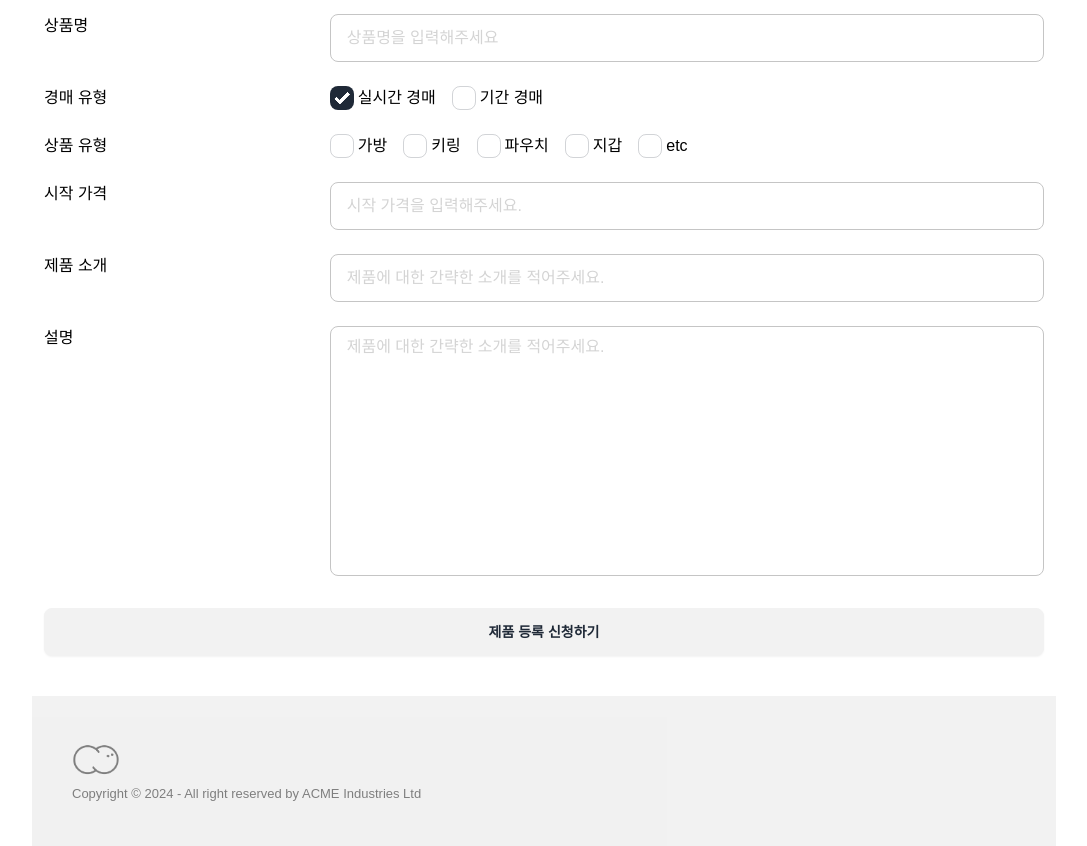
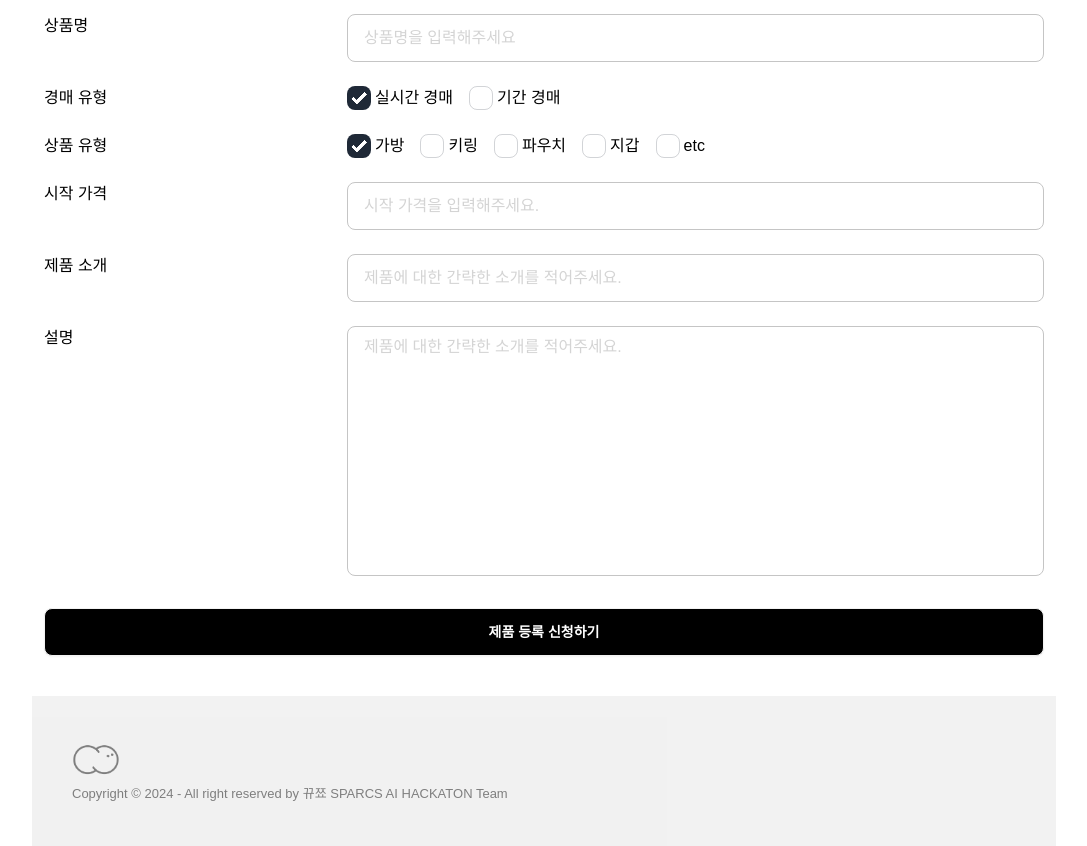
Before and after one commit to Re-Bid/ReBid-FE, a React (Create React App) app: page /sell in a window 1280 px wide. Shown: the part 300-1146 px from the top of the page, without its empty margins (96-1183 px from the left). Built offline with nearby package versions, Linux system fonts and the light colour scheme; a web font is replaced by a local one.

Commit message:
[FE-16] sell upload fix

```diff
--- a/src/Layout.jsx
+++ b/src/Layout.jsx
@@ -15,7 +15,7 @@ export default function Layout() {
 
       <div className="min-h-[150px] py-10 bg-neutral-200 px-10 opacity-50 text-[13px] min-w-[1024px] ">
         <img src={logo} alt="logo" className="size-12" />
-        Copyright © 2024 - All right reserved by ACME Industries Ltd
+        Copyright © 2024 - All right reserved by 뀨쬬 SPARCS AI HACKATON Team
       </div>
     </div>
   );
--- a/src/page/Sell.jsx
+++ b/src/page/Sell.jsx
@@ -1,5 +1,6 @@
 import { CameraIcon } from "@heroicons/react/24/outline";
 import { useState } from "react";
+import Button from "../components/Button";
 
 export default function Sell() {
   const [images, setImages] = useState([]);
@@ -37,18 +38,20 @@ export default function Sell() {
   };
 
   const onFileUpload = (e) => {
-    if (images.length < 5) {
+    if (images.length + e.target.files.length <= 5) {
+      for (let i = 0; i < e.target.files.length; i++) {
         let reader = new FileReader();
-      if (e.target.files[0]) {
-        reader.readAsDataURL(e.target.files[0]);
+        if (e.target.files[i]) {
+          reader.readAsDataURL(e.target.files[i]);
         }
         reader.onloadend = () => {
           const resultImage = reader.result;
           setImages((prev) => [...prev, resultImage]);
         };
         setImageCnt((prev) => prev + 1);
+      }
     } else {
-      alert("No more photos");
+      alert("사진은 최대 5개까지 입력 가능합니다.");
     }
   };
 
@@ -64,9 +67,23 @@ export default function Sell() {
         className="flex flex-col items-center *:w-[1000px]"
       >
         <div className="grid grid-cols-[2fr_5fr] py-5 border-borderColor *:my-3">
+          <div className="flex flex-col">
             <div>
               상품 이미지
-            <span className="text-neutral-300 text-[13px]">({imageCnt}/5)</span>
+              <span className="text-neutral-300 text-[13px]">
+                ({imageCnt}/5)
+              </span>
+            </div>
+            <input
+              onChange={onFileUpload}
+              type="file"
+              name="photo"
+              id="photo"
+              className="opacity-0"
+              accept="image/*"
+              required
+              multiple
+            />
           </div>
           <div className="flex gap-5">
             <label
@@ -85,21 +102,13 @@ export default function Sell() {
               />
             ))}
           </div>
-          <input
-            onChange={onFileUpload}
-            type="file"
-            name="photo"
-            id="photo"
-            className="hidden"
-            accept="image/*"
-            required
-          />
 
           <div>상품명</div>
           <input
             type="text"
             name="name"
             className="inputText"
+            required
             placeholder="상품명을 입력해주세요"
           />
 
@@ -111,7 +120,7 @@ export default function Sell() {
                 name="type"
                 id="realTime"
                 className="checkbox"
-                checked
+                defaultChecked
                 readOnly
               />
               실시간 경매
@@ -132,46 +141,52 @@ export default function Sell() {
           <fieldset className="flex gap-4 items-center">
             <label htmlFor="bag" className="flex items-center gap-1">
               <input
-                type="checkbox"
+                type="radio"
                 name="item"
                 id="bag"
                 className="checkbox"
+                defaultChecked
+                readOnly
               />
               가방
             </label>
             <label htmlFor="keyring" className="flex items-center gap-1">
               <input
-                type="checkbox"
+                type="radio"
                 name="item"
                 id="keyring"
                 className="checkbox"
+                readOnly
               />
               키링
             </label>
             <label htmlFor="pouch" className="flex items-center gap-1">
               <input
-                type="checkbox"
+                type="radio"
                 name="item"
                 id="pouch"
                 className="checkbox"
+                readOnly
               />
               파우치
             </label>
             <label htmlFor="wallet" className="flex items-center gap-1">
               <input
-                type="checkbox"
+                type="radio"
                 name="item"
                 id="wallet"
                 className="checkbox"
+                readOnly
               />
               지갑
             </label>
-            <label htmlFor="else" className="flex items-center gap-1">
+            <label htmlFor="etc" className="flex items-center gap-1">
               <input
-                type="checkbox"
+                type="radio"
                 name="item"
-                id="else"
+                id="etc"
                 className="checkbox"
+                readOnly
               />
               etc
             </label>
@@ -205,7 +220,11 @@ export default function Sell() {
           />
         </div>
 
-        <input type="submit" value="제품 등록 신청하기" className="btn" />
+        <input
+          type="submit"
+          value="제품 등록 신청하기"
+          className="btn bg-black text-white"
+        />
       </form>
     </div>
   );
```
Lines whose indentation alone changed are shown as unchanged.
